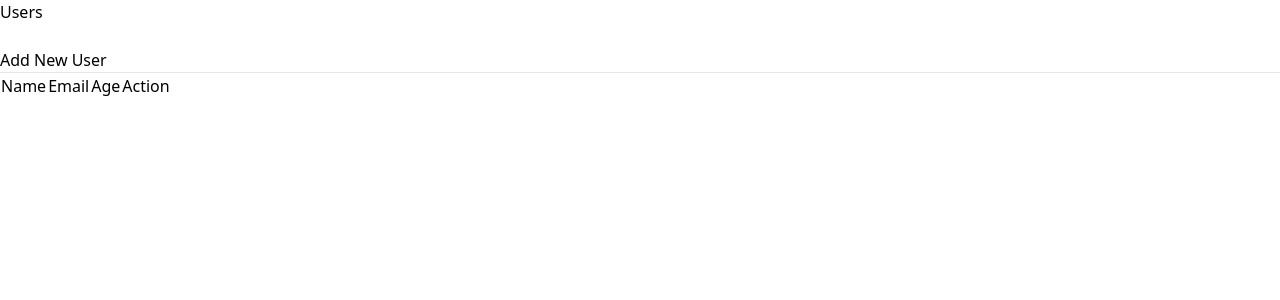
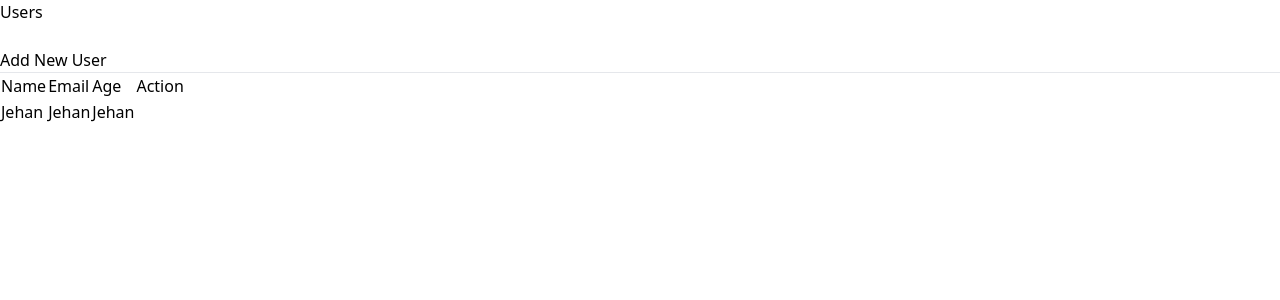
Before and after one commit to BackendExpert/CRUD_MERN, a React (Vite) app in the folder client/: page /User in a window 1280 px wide. Shown: the top 300 px of the page. Built offline with nearby package versions, Linux system fonts and the light colour scheme; some icons are missing.

Commit message:
Update
Co-Authored-By: JehanKandy  <jehankandy@gmail.com>
Co-Authored-By: Vinura Pathirana <154809219+vinurapathirana@users.noreply.github.com>

```diff
--- a/client/src/User/Users.tsx
+++ b/client/src/User/Users.tsx
@@ -36,7 +36,9 @@ const Users = () => {
                                 users.map((user) => {
                                     return (
                                         <tr>
-                                            <td>{}</td>
+                                            <td>{user.Name}</td>
+                                            <td>{user.Name}</td>
+                                            <td>{user.Name}</td>
                                         </tr>
                                     )
                                 })
```
